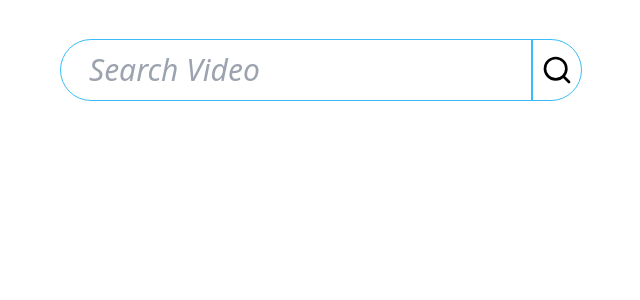
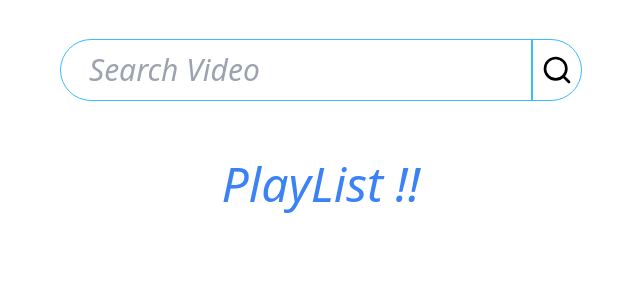
Before and after one commit to Syed-Mohd-Azam/Video-Player-Project, a React (Vite) app: page / in a window 1280 px wide. Shown: the top 300 px of the page, without its empty margins (319-959 px from the left). Built offline with nearby package versions, Linux system fonts and the light colour scheme.

Commit message:
PlayList Component Created

```diff
--- /dev/null
+++ b/src/components/PlayList.jsx
@@ -0,0 +1,14 @@
+const PlayList = () => {
+  return (
+    <section>
+      <article className="py-5 flex justify-center items-center">
+        <h1 className="italic lg:text-5xl text-4xl text-blue-500">
+          {" "}
+          PlayList !!
+        </h1>
+      </article>
+      <article></article>
+    </section>
+  );
+};
+export default PlayList;
--- a/src/components/PlaylistComponent.jsx
+++ b/src/components/PlaylistComponent.jsx
@@ -1,10 +1,11 @@
 import SearchContainer from "./SearchContainer";
-
+import PlayList from "./PlayList";
 const PlaylistComponent = () => {
   return (
     <>
       <section className="w-full">
         <SearchContainer />
+        <PlayList />
       </section>
     </>
   );
```
